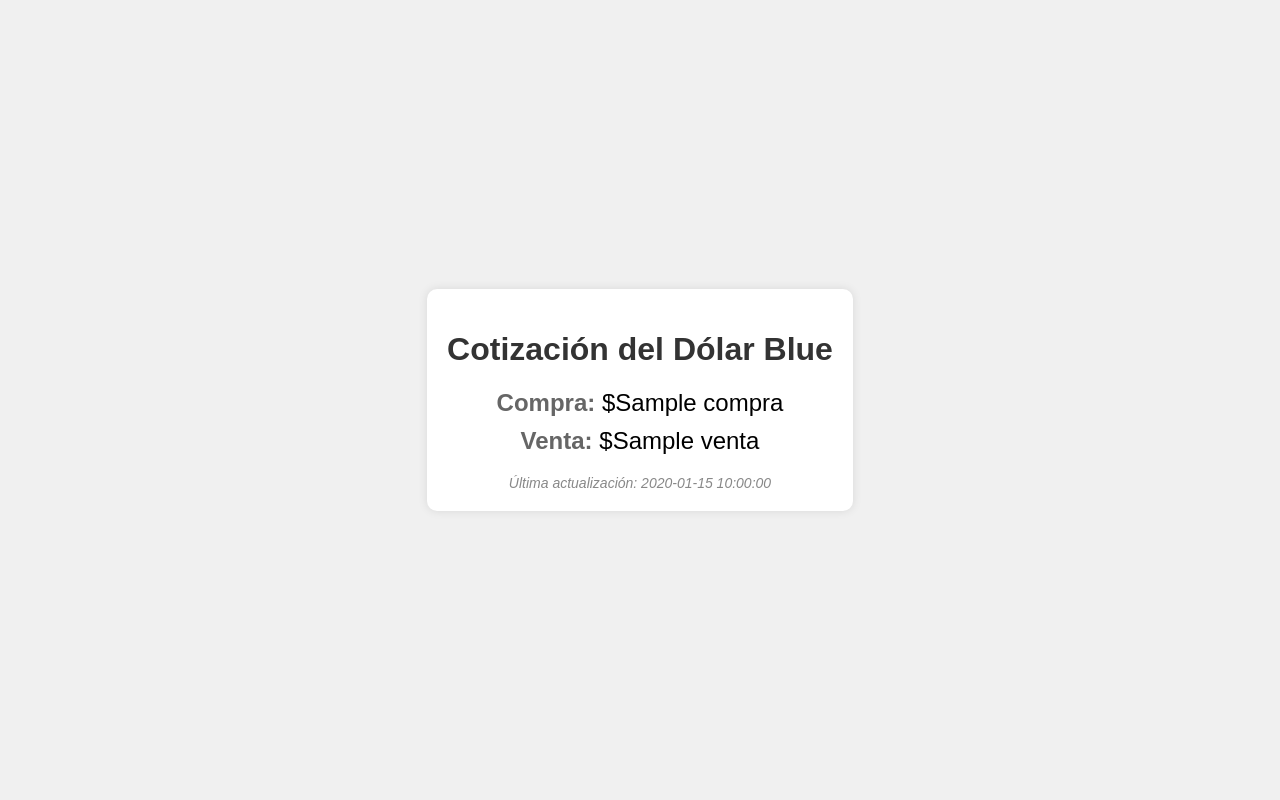
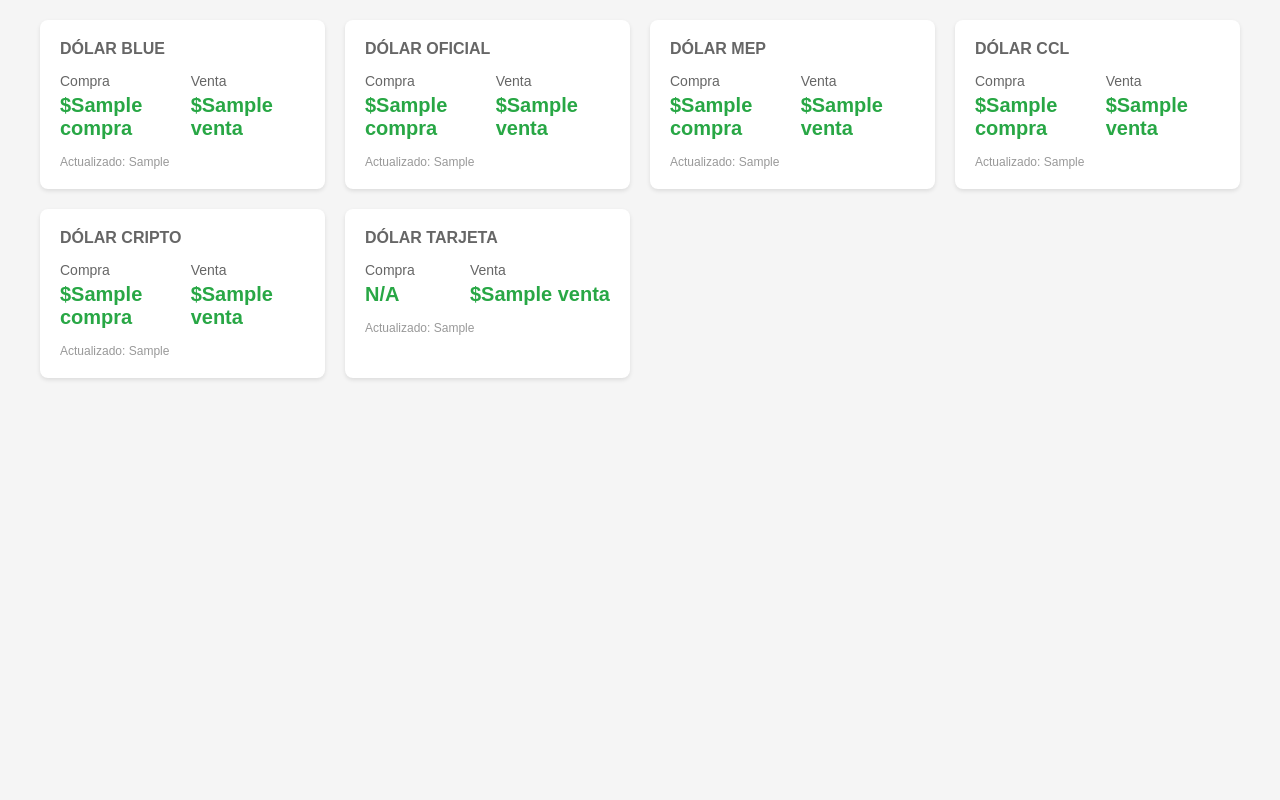
Before and after one commit to aldosiciliano/DolarWeb, a Flask app: template templates/index.html in a window 1280 px wide. Run offline with Flask 3, Linux system fonts and the light colour scheme; the template is opened without the code that fills it: most values are stand-ins (such as "Sample title", 1, 10 or a date in 2020).

Commit message:
actualizacion de la api y rediseño de la pagina

```diff
--- a/main.py
+++ b/main.py
@@ -1,43 +1,44 @@
-from flask import Flask, render_template, make_response, request, jsonify
+from flask import Flask, render_template, jsonify
 from api_service import get_dolar_blue
 from datetime import datetime
 
 app = Flask(__name__)
 
+@app.context_processor
+def utility_processor():
+    return dict(now=datetime.now)
+
 @app.route('/')
-def home():
-    data = get_dolar_blue()
-    if data:
-        compra = data['compra']
-        venta = data['venta']
-        try:
-            fecha_iso = data['fechaActualizacion']
-            fecha = datetime.fromisoformat(fecha_iso.replace('Z', '+00:00')).strftime('%d/%m/%Y %H:%M')
-        except Exception as e:
-            fecha = "No disponible"
-    else:
-        compra = "N/A"
-        venta = "N/A"
-        fecha = "No disponible"
+def index():
+    response = get_dolar_blue()
+    if response and 'dollar_quotes' in response:
+        cotizaciones = {}
+        for tipo, valores in response['dollar_quotes'].items():
+            cotizaciones[tipo] = {
+                'compra': valores.get('Compra', 'N/A').replace('$', '').strip() if 'Compra' in valores else 'N/A',
+                'venta': valores.get('Venta', 'N/A').replace('$', '').strip()
+            }
+        ultima_actualizacion = response.get('last_updated', '')
+        return render_template('index.html',
+                             cotizaciones=cotizaciones,
+                             ultima_actualizacion=ultima_actualizacion)
+    return render_template('index.html', cotizaciones={}, ultima_actualizacion='')
 
-    # Si es una petición AJAX, devolver JSON
-    if request.args.get('ajax'):
+@app.route('/get_cotizaciones')
+def get_cotizaciones():
+    response = get_dolar_blue()
+    if response and 'dollar_quotes' in response:
+        cotizaciones = {}
+        for tipo, valores in response['dollar_quotes'].items():
+            cotizaciones[tipo] = {
+                'compra': valores.get('Compra', 'N/A').replace('$', '').strip() if 'Compra' in valores else 'N/A',
+                'venta': valores.get('Venta', 'N/A').replace('$', '').strip()
+            }
         return jsonify({
-            'compra': compra,
-            'venta': venta,
-            'fecha': fecha
+            'cotizaciones': cotizaciones,
+            'ultima_actualizacion': response.get('last_updated', '')
         })
-
-    response = make_response(render_template('index.html',
-                                           compra=compra,
-                                           venta=venta,
-                                           fecha=fecha))
-
-    response.headers['Cache-Control'] = 'no-store, no-cache, must-revalidate, max-age=0'
-    response.headers['Pragma'] = 'no-cache'
-    response.headers['Expires'] = '0'
-
-    return response
+    return jsonify({'error': 'No se pudieron obtener las cotizaciones'})
 
 if __name__ == '__main__':
-    app.run()
+    app.run(debug=True)
--- a/static/style.css
+++ b/static/style.css
@@ -1,33 +1,78 @@
 body {
+    margin: 0;
+    padding: 20px;
     font-family: Arial, sans-serif;
-    display: flex;
-    justify-content: center;
-    align-items: center;
-    height: 100vh;
-    margin: 0;
-    background-color: #f0f0f0;
+    background-color: #f5f5f5;
 }
+
 .container {
-    background-color: white;
+    max-width: 1200px;
+    margin: 0 auto;
+}
+
+.grid-container {
+    display: grid;
+    grid-template-columns: repeat(4, 1fr);
+    gap: 20px;
+}
+
+.card {
+    background: white;
+    border-radius: 8px;
     padding: 20px;
-    border-radius: 10px;
-    box-shadow: 0 0 10px rgba(0,0,0,0.1);
-    text-align: center;
+    box-shadow: 0 2px 4px rgba(0,0,0,0.1);
 }
-h1 {
-    color: #333;
-}
-.rate {
-    font-size: 24px;
-    margin: 10px 0;
-}
-.label {
-    font-weight: bold;
+
+h2 {
+    margin: 0 0 15px 0;
+    font-size: 16px;
     color: #666;
 }
-.fecha {
+
+.rates {
+    display: flex;
+    justify-content: space-between;
+    margin-bottom: 15px;
+}
+
+.rate-column {
+    display: flex;
+    flex-direction: column;
+    align-items: flex-start;
+}
+
+.label {
     font-size: 14px;
-    color: #888;
-    margin-top: 20px;
-    font-style: italic;
+    color: #666;
+    margin-bottom: 5px;
 }
+
+.value {
+    font-size: 20px;
+    color: #28a745;
+    font-weight: bold;
+}
+
+.update-time {
+    font-size: 12px;
+    color: #999;
+    margin-top: 10px;
+}
+
+@media (max-width: 1200px) {
+    .grid-container {
+        grid-template-columns: repeat(3, 1fr);
+    }
+}
+
+@media (max-width: 900px) {
+    .grid-container {
+        grid-template-columns: repeat(2, 1fr);
+    }
+}
+
+@media (max-width: 600px) {
+    .grid-container {
+        grid-template-columns: 1fr;
+    }
+}
--- a/templates/index.html
+++ b/templates/index.html
@@ -3,38 +3,142 @@
 <head>
     <meta charset="UTF-8">
     <meta name="viewport" content="width=device-width, initial-scale=1.0">
-    <title>Cotización Dólar Blue</title>
+    <title>Cotizaciones de Dólar</title>
     <link rel="stylesheet" href="{{ url_for('static', filename='style.css') }}">
+</head>
+<body>
+    <div class="container">
+        <div class="grid-container">
+            <!-- Dólar Blue -->
+            <div class="card">
+                <h2>DÓLAR BLUE</h2>
+                <div class="rates">
+                    <div class="rate-column">
+                        <span class="label">Compra</span>
+                        <span class="value" data-tipo="Dólar Blue">${{ cotizaciones.get('Dólar Blue', {}).get('compra', 'N/A') }}</span>
+                    </div>
+                    <div class="rate-column">
+                        <span class="label">Venta</span>
+                        <span class="value" data-tipo="Dólar Blue">${{ cotizaciones.get('Dólar Blue', {}).get('venta', 'N/A') }}</span>
+                    </div>
+                </div>
+                <div class="update-time">
+                    Actualizado: {{ ultima_actualizacion }}
+                </div>
+            </div>
+
+            <!-- Dólar Oficial -->
+            <div class="card">
+                <h2>DÓLAR OFICIAL</h2>
+                <div class="rates">
+                    <div class="rate-column">
+                        <span class="label">Compra</span>
+                        <span class="value" data-tipo="Dólar Oficial">${{ cotizaciones.get('Dólar Oficial', {}).get('compra', 'N/A') }}</span>
+                    </div>
+                    <div class="rate-column">
+                        <span class="label">Venta</span>
+                        <span class="value" data-tipo="Dólar Oficial">${{ cotizaciones.get('Dólar Oficial', {}).get('venta', 'N/A') }}</span>
+                    </div>
+                </div>
+                <div class="update-time">
+                    Actualizado: {{ ultima_actualizacion }}
+                </div>
+            </div>
+
+            <!-- Dólar MEP -->
+            <div class="card">
+                <h2>DÓLAR MEP</h2>
+                <div class="rates">
+                    <div class="rate-column">
+                        <span class="label">Compra</span>
+                        <span class="value" data-tipo="Dólar MEP/Bolsa">${{ cotizaciones.get('Dólar MEP/Bolsa', {}).get('compra', 'N/A') }}</span>
+                    </div>
+                    <div class="rate-column">
+                        <span class="label">Venta</span>
+                        <span class="value" data-tipo="Dólar MEP/Bolsa">${{ cotizaciones.get('Dólar MEP/Bolsa', {}).get('venta', 'N/A') }}</span>
+                    </div>
+                </div>
+                <div class="update-time">
+                    Actualizado: {{ ultima_actualizacion }}
+                </div>
+            </div>
+
+            <!-- Dólar CCL -->
+            <div class="card">
+                <h2>DÓLAR CCL</h2>
+                <div class="rates">
+                    <div class="rate-column">
+                        <span class="label">Compra</span>
+                        <span class="value" data-tipo="Contado con liqui">${{ cotizaciones.get('Contado con liqui', {}).get('compra', 'N/A') }}</span>
+                    </div>
+                    <div class="rate-column">
+                        <span class="label">Venta</span>
+                        <span class="value" data-tipo="Contado con liqui">${{ cotizaciones.get('Contado con liqui', {}).get('venta', 'N/A') }}</span>
+                    </div>
+                </div>
+                <div class="update-time">
+                    Actualizado: {{ ultima_actualizacion }}
+                </div>
+            </div>
+
+            <!-- Dólar Cripto -->
+            <div class="card">
+                <h2>DÓLAR CRIPTO</h2>
+                <div class="rates">
+                    <div class="rate-column">
+                        <span class="label">Compra</span>
+                        <span class="value" data-tipo="Dólar cripto">${{ cotizaciones.get('Dólar cripto', {}).get('compra', 'N/A') }}</span>
+                    </div>
+                    <div class="rate-column">
+                        <span class="label">Venta</span>
+                        <span class="value" data-tipo="Dólar cripto">${{ cotizaciones.get('Dólar cripto', {}).get('venta', 'N/A') }}</span>
+                    </div>
+                </div>
+                <div class="update-time">
+                    Actualizado: {{ ultima_actualizacion }}
+                </div>
+            </div>
+
+            <!-- Dólar Tarjeta -->
+            <div class="card">
+                <h2>DÓLAR TARJETA</h2>
+                <div class="rates">
+                    <div class="rate-column">
+                        <span class="label">Compra</span>
+                        <span class="value">N/A</span>
+                    </div>
+                    <div class="rate-column">
+                        <span class="label">Venta</span>
+                        <span class="value" data-tipo="Dólar Tarjeta">${{ cotizaciones.get('Dólar Tarjeta', {}).get('venta', 'N/A') }}</span>
+                    </div>
+                </div>
+                <div class="update-time">
+                    Actualizado: {{ ultima_actualizacion }}
+                </div>
+            </div>
+        </div>
+    </div>
     <script>
-        function actualizarDatos() {
-            fetch('/?ajax=1&t=' + Date.now())
+        function actualizarCotizaciones() {
+            fetch('/get_cotizaciones')
                 .then(response => response.json())
                 .then(data => {
-                    document.getElementById('compra').textContent = '$' + data.compra;
-                    document.getElementById('venta').textContent = '$' + data.venta;
-                    document.getElementById('fecha').textContent = 'Última actualización: ' + data.fecha;
+                    Object.entries(data.cotizaciones).forEach(([tipo, valores]) => {
+                        const compraElement = document.querySelector(`[data-tipo="${tipo}"] .compra-valor`);
+                        const ventaElement = document.querySelector(`[data-tipo="${tipo}"] .venta-valor`);
+                        if (compraElement) compraElement.textContent = `$${valores.compra}`;
+                        if (ventaElement) ventaElement.textContent = `$${valores.venta}`;
+                    });
+
+                    document.querySelectorAll('.update-time').forEach(el => {
+                        el.textContent = `Actualizado: ${data.ultima_actualizacion}`;
+                    });
                 })
                 .catch(error => console.error('Error:', error));
         }
 
-        // Actualizar cada 60 segundos
-        setInterval(actualizarDatos, 60000);
+        // Actualizar cada 1 minuto
+        setInterval(actualizarCotizaciones, 60000);
     </script>
-</head>
-<body>
-    <div class="container">
-        <h1>Cotización del Dólar Blue</h1>
-        <div class="rate">
-            <span class="label">Compra:</span>
-            <span id="compra">${{ compra }}</span>
-        </div>
-        <div class="rate">
-            <span class="label">Venta:</span>
-            <span id="venta">${{ venta }}</span>
-        </div>
-        <div class="fecha" id="fecha">
-            Última actualización: {{ fecha }}
-        </div>
-    </div>
 </body>
 </html>
```
Also changed, not shown: api_service.py (+11 -2 lines).
